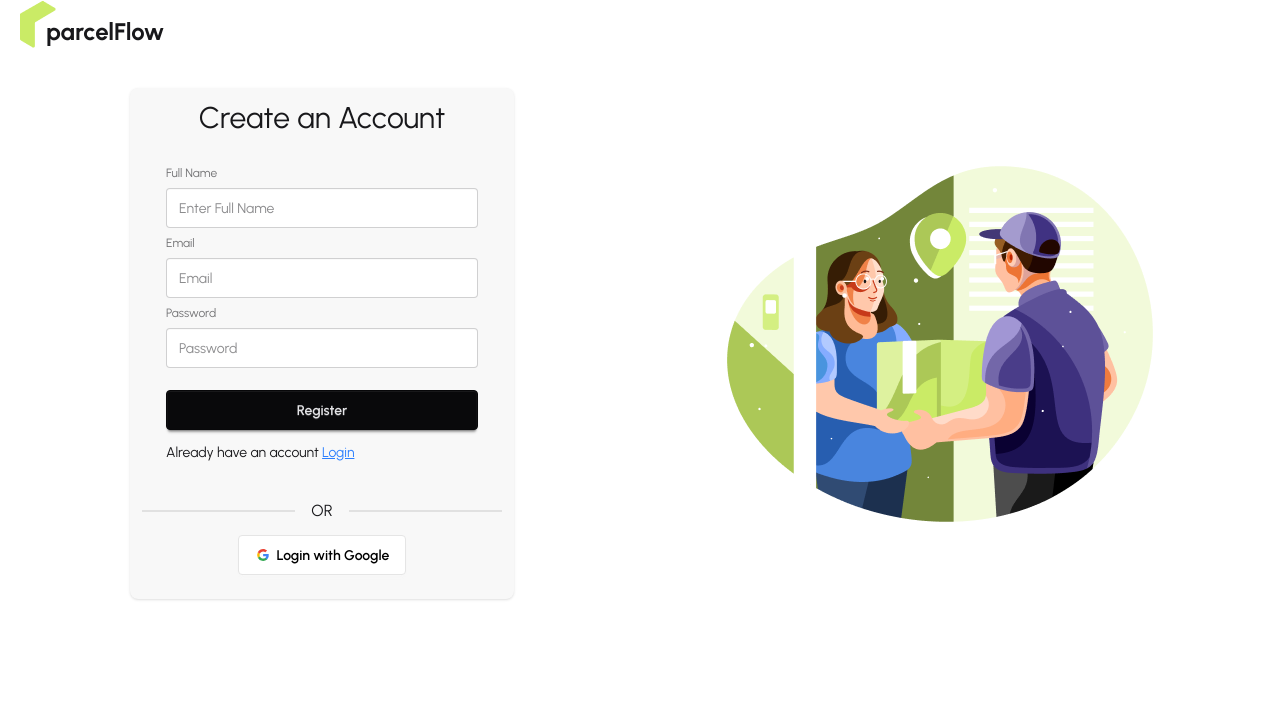
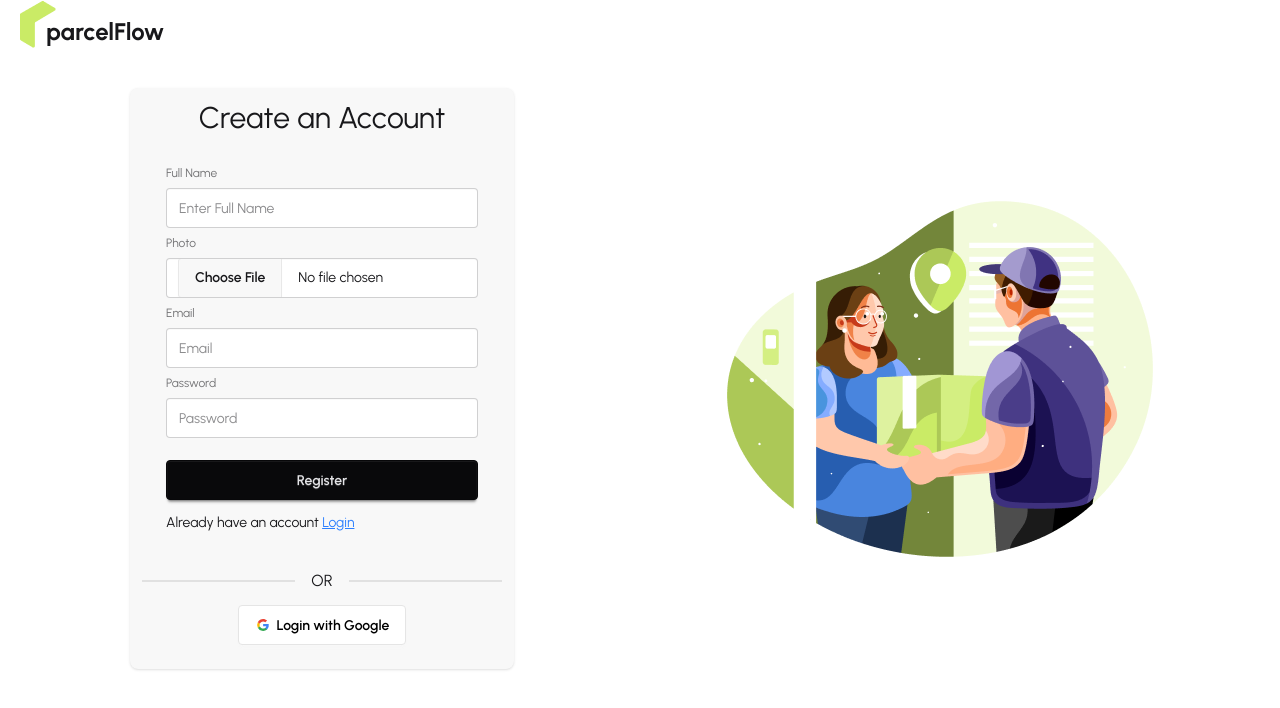
Before and after one commit to sontosh36/parcel-flow-client, a React (Vite) app: page /register in a window 1280 px wide. Shown: the top 708 px of the page. Built offline with nearby package versions, Linux system fonts and the light colour scheme; no server answers.

Commit message:
feat: implement privateRoute and image uploading feature imgBB host.

```diff
--- a/package.json
+++ b/package.json
@@ -11,6 +11,7 @@
   },
   "dependencies": {
     "@tailwindcss/vite": "^4.2.2",
+    "axios": "^1.16.0",
     "firebase": "^12.12.1",
     "leaflet": "^1.9.4",
     "react": "^19.2.4",
--- a/src/Pages/Auth/Register.jsx
+++ b/src/Pages/Auth/Register.jsx
@@ -4,6 +4,7 @@ import useAuth from "../../Hooks/useAuth";
 import { toast } from "react-toastify";
 import { Link, useNavigate } from "react-router";
 import SocialLogin from "./SocialLogin/SocialLogin";
+import axios from "axios";
 
 const Register = () => {
   const {
@@ -14,10 +15,19 @@ const Register = () => {
   const { registerUser } = useAuth();
   const navigate = useNavigate();
   const handleRegistration = (data) => {
+    const profileImg = data.photo[0];
     registerUser(data.email, data.password)
       .then(() => {
         toast.success("Registration Completed!");
         navigate("/");
+        //store the image and get the photo url
+        const formData = new FormData();
+        formData.append("image", profileImg);
+        const imageApiURL = `https://api.imgbb.com/1/upload?key=${import.meta.env.VITE_image_hostKey}`;
+        axios.post(imageApiURL, formData).then((res) => {
+          console.log("after image upload", res.data.data.url);
+        });
+        // update user profile
       })
       .catch((error) => {
         console.log(error);
@@ -28,6 +38,7 @@ const Register = () => {
       <h2 className="text-3xl text-center">Create an Account</h2>
       <form className="card-body" onSubmit={handleSubmit(handleRegistration)}>
         <fieldset className="fieldset">
+          {/* name field */}
           <label className="label">Full Name</label>
           <input
             type="text"
@@ -38,6 +49,17 @@ const Register = () => {
           {errors.fullName?.type === "required" && (
             <p className="text-red-500">Name is Required</p>
           )}
+          {/* photo field */}
+          <label className="label">Photo</label>
+          <input
+            type="file"
+            {...register("photo", { required: true })}
+            className="input w-full file-input"
+          />
+          {errors.photo?.type === "required" && (
+            <p className="text-red-500">Photo is Required</p>
+          )}
+          {/* email field */}
           <label className="label">Email</label>
           <input
             type="email"
@@ -48,6 +70,7 @@ const Register = () => {
           {errors.email?.type === "required" && (
             <p className="text-red-500">Email address is Required</p>
           )}
+          {/* password field */}
           <label className="label">Password</label>
           <input
             type="password"
@@ -69,12 +92,18 @@ const Register = () => {
           )}
           {errors.password?.type === "pattern" && (
             <p className="text-red-500">
-              Password must have at least one uppercase, one Lowercase , one number and one special characters
+              Password must have at least one uppercase, one Lowercase , one
+              number and one special characters
             </p>
           )}
           <button className="btn btn-neutral mt-4">Register</button>
         </fieldset>
-        <p>Already have an account <Link className="text-blue-500 underline" to={'/login'}>Login</Link></p>
+        <p>
+          Already have an account{" "}
+          <Link className="text-blue-500 underline" to={"/login"}>
+            Login
+          </Link>
+        </p>
       </form>
       <SocialLogin></SocialLogin>
     </div>
--- a/src/Pages/Shared/Navbar/Navbar.jsx
+++ b/src/Pages/Shared/Navbar/Navbar.jsx
@@ -74,6 +74,7 @@ const Navbar = () => {
         ) : (
           <Link to={"/login"}>Log In</Link>
         )}
+        <Link className="btn btn-primary text-gray-800 mx-3" to={'/'}>Be a Rider</Link>
       </div>
     </div>
   );
--- /dev/null
+++ b/src/Routes/PrivateRoute.jsx
@@ -0,0 +1,20 @@
+import React from "react";
+import useAuth from "../Hooks/useAuth";
+import { Navigate } from "react-router";
+
+const PrivateRoute = ({ children }) => {
+  const { user, Loading } = useAuth();
+  if (Loading) {
+    return (
+      <div className="min-h-screen w-full">
+        <span className="loading loading-infinity loading-xl"></span>
+      </div>
+    );
+  }
+  if (!user) {
+    return <Navigate to={"/login"}></Navigate>;
+  }
+  return children;
+};
+
+export default PrivateRoute;
```
Also changed, not shown: 1 other file (tests, documents, lock files or other folders).
